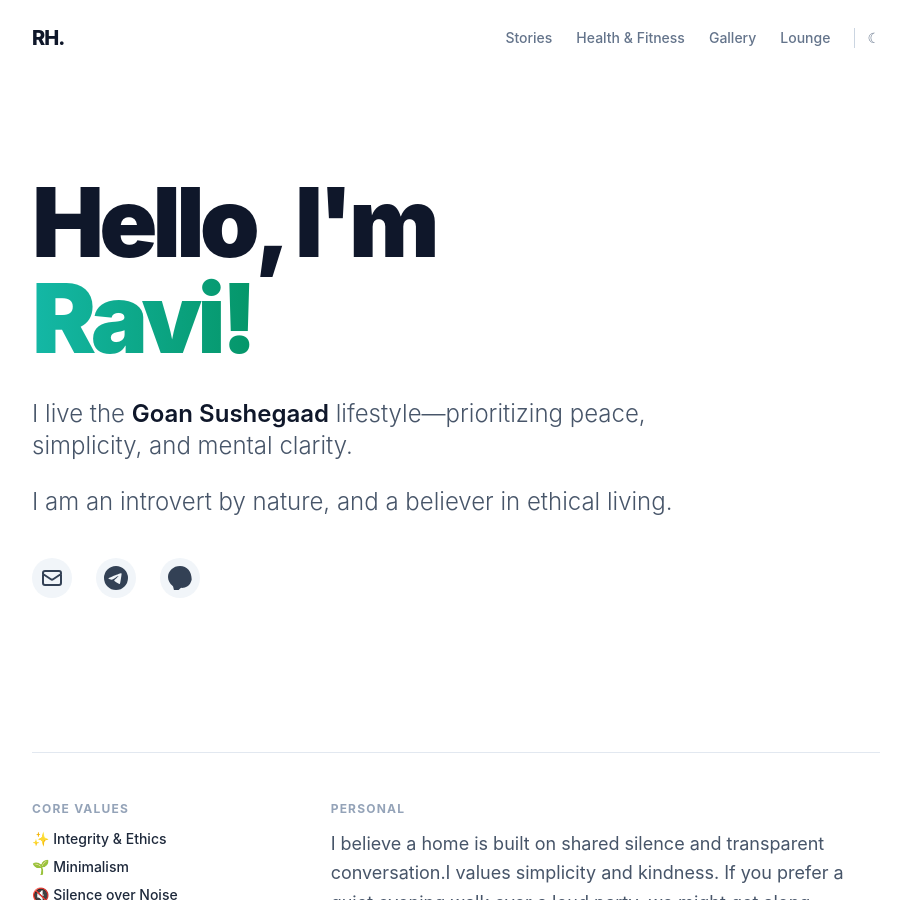
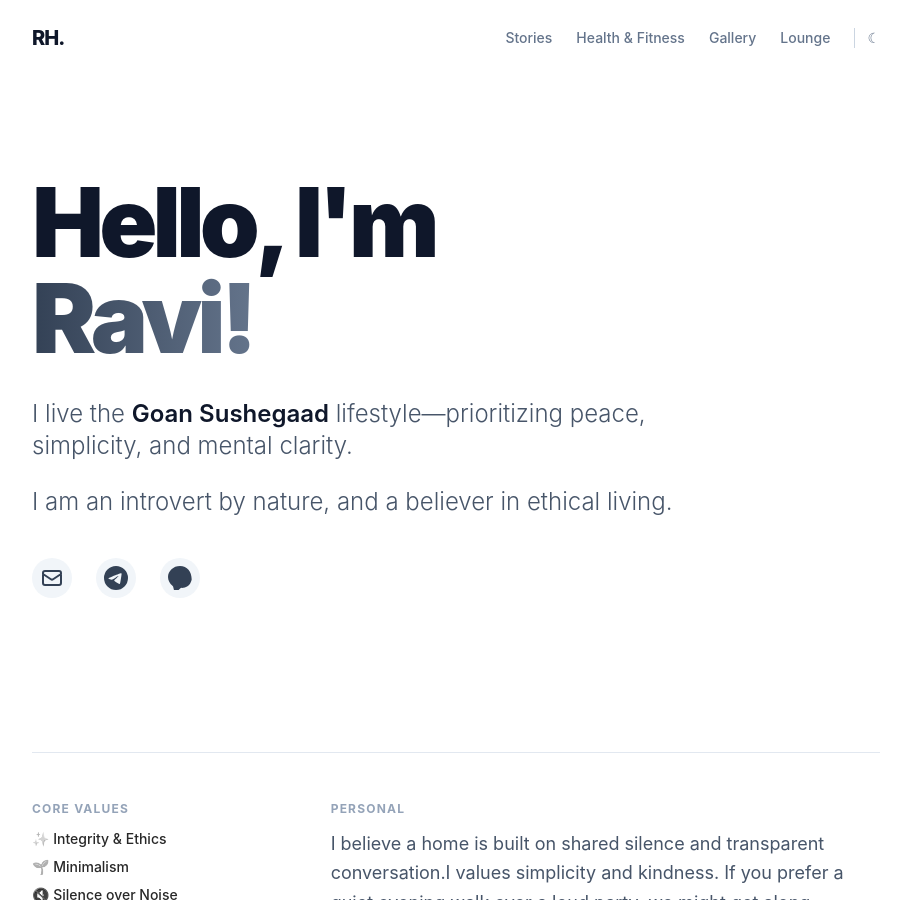
Before and after one commit to diaryofravi/me, a Jekyll site: the page built from index.html, in a window 1280 px wide and 900 px high. Shown: the whole window, without its empty margins (184-1090 px from the left). Built offline with Jekyll 4.4.1, drawn with Linux system fonts in a browser that asks for light colours; nearby versions of some CDN libraries.

Commit message:
Update index.html

```diff
--- a/index.html
+++ b/index.html
@@ -5,7 +5,9 @@ permalink: /
 ---
 <section class="flex flex-col justify-center min-h-[60vh]">
   <h1 class="text-6xl sm:text-8xl font-black tracking-tighter mb-8 text-slate-900 dark:text-white leading-[0.9]">
-  Hello, I'm <br> <span class="text-transparent bg-clip-text bg-gradient-to-r from-teal-500 to-emerald-600">Ravi!</span>
+  Hello, I'm <br>
+  <!-- CHANGED: Converted colored gradient to a Slate/Grayscale gradient -->
+  <span class="text-transparent bg-clip-text bg-gradient-to-r from-slate-700 to-slate-500 dark:from-slate-200 dark:to-slate-500">Ravi!</span>
   </h1>
 
   <div class="text-xl sm:text-2xl text-slate-600 dark:text-slate-400 leading-relaxed max-w-2xl font-light">
@@ -15,13 +17,14 @@ permalink: /
 
   <!-- Social Icons -->
   <div class="mt-10 flex gap-6 items-center">
-    <a href="mailto:{{ site.email }}" class="p-2 rounded-full bg-slate-100 dark:bg-slate-800 hover:bg-teal-100 dark:hover:bg-teal-900 transition" title="Email">
+    <!-- CHANGED: Hover colors updated from Teal/Blue/Indigo to Slate -->
+    <a href="mailto:{{ site.email }}" class="p-2 rounded-full bg-slate-100 dark:bg-slate-800 hover:bg-slate-200 dark:hover:bg-slate-700 transition" title="Email">
        <svg class="w-6 h-6 text-slate-700 dark:text-slate-300" fill="none" stroke="currentColor" viewBox="0 0 24 24"><path stroke-linecap="round" stroke-linejoin="round" stroke-width="2" d="M3 8l7.89 5.26a2 2 0 002.22 0L21 8M5 19h14a2 2 0 002-2V7a2 2 0 00-2-2H5a2 2 0 00-2 2v10a2 2 0 002 2z"/></svg>
     </a>
-    <a href="https://t.me/YOUR_USERNAME" class="p-2 rounded-full bg-slate-100 dark:bg-slate-800 hover:bg-blue-100 dark:hover:bg-blue-900 transition" title="Telegram">
+    <a href="https://t.me/YOUR_USERNAME" class="p-2 rounded-full bg-slate-100 dark:bg-slate-800 hover:bg-slate-200 dark:hover:bg-slate-700 transition" title="Telegram">
       <svg class="w-6 h-6 text-slate-700 dark:text-slate-300" fill="currentColor" viewBox="0 0 24 24"><path d="M11.944 0A12 12 0 0 0 0 12a12 12 0 0 0 12 12 12 12 0 0 0 12-12A12 12 0 0 0 11.944 0zm4.962 7.224c.1-.002.321.023.465.14a.506.506 0 0 1 .171.325c.016.093.036.306.02.472-.18 1.898-.962 6.502-1.36 8.627-.168.9-.499 1.201-.82 1.23-.696.065-1.225-.46-1.9-.902-1.056-.693-1.653-1.124-2.678-1.8-1.185-.78-.417-1.21.258-1.91.177-.184 3.247-2.977 3.307-3.23.007-.032.014-.15-.056-.212s-.174-.041-.249-.024c-.106.024-1.793 1.14-5.061 3.345-.48.33-.913.49-1.302.48-.428-.008-1.252-.241-1.865-.44-.752-.245-1.349-.374-1.297-.789.027-.216.325-.437.893-.663 3.498-1.524 5.83-2.529 6.998-3.014 3.332-1.386 4.025-1.627 4.476-1.635z"/></svg>
     </a>
-    <a href="https://signal.me/#p/YOUR_USERNAME" class="p-2 rounded-full bg-slate-100 dark:bg-slate-800 hover:bg-indigo-100 dark:hover:bg-indigo-900 transition" title="Signal">
+    <a href="https://signal.me/#p/YOUR_USERNAME" class="p-2 rounded-full bg-slate-100 dark:bg-slate-800 hover:bg-slate-200 dark:hover:bg-slate-700 transition" title="Signal">
       <svg class="w-6 h-6 text-slate-700 dark:text-slate-300" fill="currentColor" viewBox="0 0 24 24"><path d="M12 0C5.373 0 0 4.974 0 11.111c0 3.497 1.744 6.616 4.469 8.658.345.26.586.63.691 1.048l1.153 4.58c.23.918 1.379 1.279 2.064.648l4.062-3.74a1.66 1.66 0 0 1 1.118-.435c9.016.285 10.137-8.284 10.137-8.284C23.694 5.522 19.206 0 12 0z"/></svg>
     </a>
   </div>
@@ -32,7 +35,8 @@ permalink: /
   <div class="grid md:grid-cols-3 gap-12">
     <div>
       <h3 class="text-xs font-bold uppercase tracking-widest text-slate-400 mb-3">Core Values</h3>
-      <ul class="text-sm font-medium space-y-2 text-slate-800 dark:text-slate-300">
+      <!-- Optional: Added grayscale class here to ensure emojis don't break the monochrome feel -->
+      <ul class="text-sm font-medium space-y-2 text-slate-800 dark:text-slate-300 grayscale">
         <li>✨ Integrity & Ethics</li>
         <li>🌱 Minimalism</li>
         <li>🔇 Silence over Noise</li>
```
